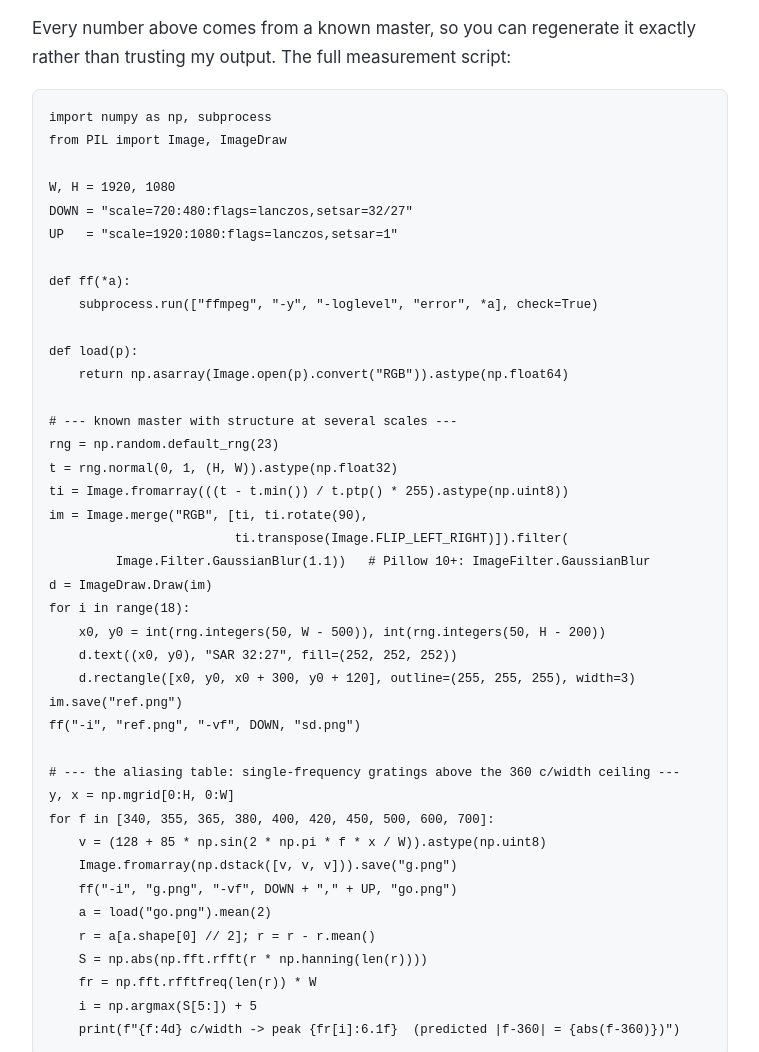
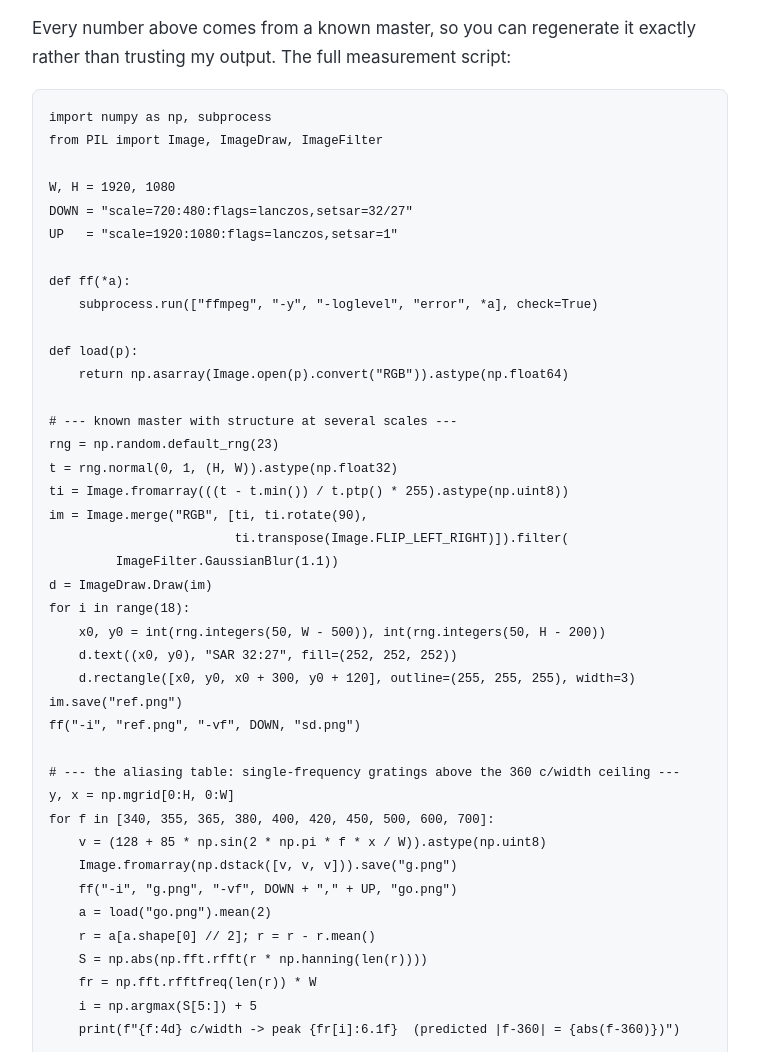
Before and after one commit to celticgemini001/upgolab-anamorphic-sd-upscale, a plain HTML site: page index.html in a window 1280 px wide. Shown: the part 8717-9769 px from the top of the page, without its empty margins (260-1019 px from the left). Drawn offline with Linux system fonts and the light colour scheme.

Commit message:
fix: reproduce snippet used Image.Filter, which does not exist
Caught by hermes-verify-nhip61: the published snippet raised
AttributeError before printing anything. Import ImageFilter directly.

```diff
--- a/index.html
+++ b/index.html
@@ -346,7 +346,7 @@ which is the one decision this whole page is about.</p>
 trusting my output. The full measurement script:</p>
 
 <pre><code>import numpy as np, subprocess
-from PIL import Image, ImageDraw
+from PIL import Image, ImageDraw, ImageFilter
 
 W, H = 1920, 1080
 DOWN = "scale=720:480:flags=lanczos,setsar=32/27"
@@ -364,7 +364,7 @@ t = rng.normal(0, 1, (H, W)).astype(np.float32)
 ti = Image.fromarray(((t - t.min()) / t.ptp() * 255).astype(np.uint8))
 im = Image.merge("RGB", [ti, ti.rotate(90),
                          ti.transpose(Image.FLIP_LEFT_RIGHT)]).filter(
-         Image.Filter.GaussianBlur(1.1))   # Pillow 10+: ImageFilter.GaussianBlur
+         ImageFilter.GaussianBlur(1.1))
 d = ImageDraw.Draw(im)
 for i in range(18):
     x0, y0 = int(rng.integers(50, W - 500)), int(rng.integers(50, H - 200))
```
